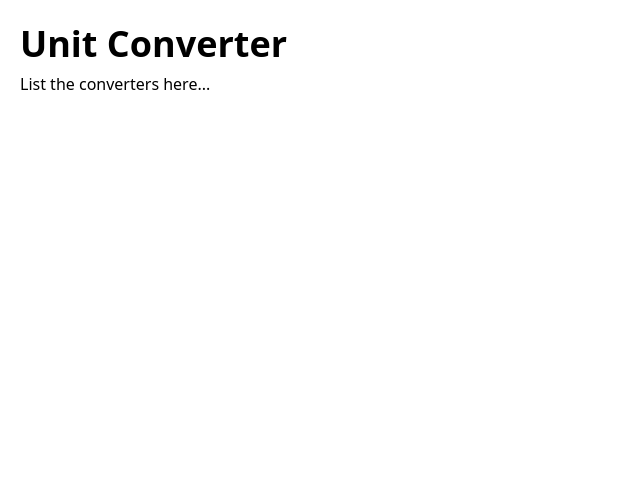
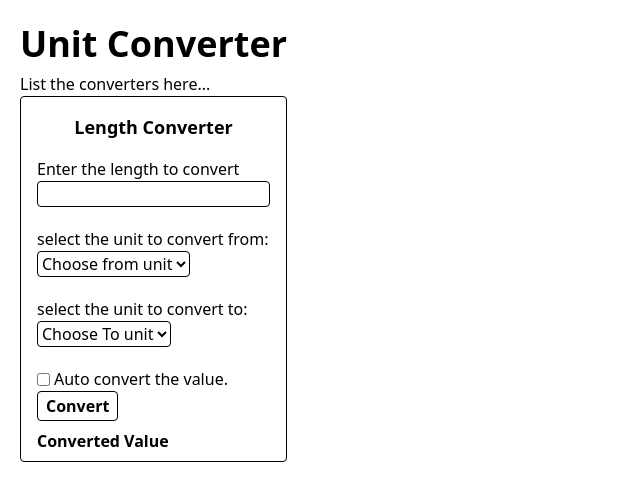
Before and after one commit to mohitk0208/unit-converter, a React (Vite) app: page / in a window 1280 px wide. Shown: the top 500 px of the page, without its empty margins (0-640 px from the left). Built offline with nearby package versions, Linux system fonts and the light colour scheme.

Commit message:
created length converter

```diff
--- a/src/App.tsx
+++ b/src/App.tsx
@@ -1,4 +1,4 @@
-// import LenghtConverter from "./components/LengthConverter"
+import LenghtConverter from "./components/LengthConverter"
 
 
 function App() {
@@ -10,7 +10,7 @@ function App() {
       <div className="my-2">
         List the converters here...
 
-        {/* <LenghtConverter /> */}
+        <LenghtConverter />
       </div>
 
     </div>
--- /dev/null
+++ b/src/components/LengthConverter.tsx
@@ -0,0 +1,122 @@
+import { useEffect, useState, type ChangeEvent } from "react"
+
+const units = {
+    feet: "feet",
+    inch: "inch",
+    centimeter: "centimeter",
+    meter: "meter"
+}
+
+const unitValuesMap: Map<string, Map<string, number>> = new Map([
+    ["feet", new Map([
+        ["feet", 1],
+        ["inch", 12],
+        ["centimeter", 30.48],
+        ["meter", 0.3048]
+    ])],
+    ["inch", new Map([
+        ["feet", 1 / 12],
+        ["inch", 1],
+        ["centimeter", 2.54],
+        ["meter", 0.0254]
+    ])],
+    ["centimeter", new Map([
+        ["feet", 1 / 30.48],
+        ["inch", 1 / 2.54],
+        ["centimeter", 1],
+        ["meter", 0.01]
+    ])],
+    ["meter", new Map([
+        ["feet", 1 / 0.3048],
+        ["inch", 1 / 0.0254],
+        ["centimeter", 100],
+        ["meter", 1]
+    ])]
+])
+
+
+export const LenghtConverter = () => {
+
+    const [fromUnit, setFromUnit] = useState("");
+    const [toUnit, setToUnit] = useState("");
+    const [value, setValue] = useState<number>();
+    const [isAutoConvertEnabled, setIsAutoConvertEnabled] = useState(false);
+    const [convertedValue, setConvertedValue] = useState<number>();
+
+    function onValueChange(e: ChangeEvent<HTMLInputElement>) {
+        e.preventDefault()
+
+        setValue(e.target.valueAsNumber)
+    }
+
+    function handleConvert() {
+
+        console.log("Converting from", fromUnit, "to", toUnit, "with value", value);
+
+        if (!fromUnit || !toUnit || value === undefined) {
+            return;
+        }
+
+        const fromUnitValue = unitValuesMap.get(fromUnit.toLowerCase());
+        const converted = value * fromUnitValue?.get(toUnit.toLowerCase())!;
+
+        setConvertedValue(converted);
+    }
+
+    useEffect(() => {
+
+        if (isAutoConvertEnabled) {
+            handleConvert();
+        }
+
+    }, [value, fromUnit, toUnit, isAutoConvertEnabled]);
+
+    return (
+        <div className="border w-fit py-2 px-4 rounded">
+            <h1 className="font-bold text-center py-2 text-lg">Length Converter</h1>
+            <div className="flex flex-col gap-5 my-2">
+                <div>
+                    <label>
+                        <p>Enter the length to convert</p>
+                        <input type="number" className="border rounded" value={value} onChange={onValueChange} />
+                    </label>
+                </div>
+
+                <div>
+                    <label htmlFor="fromUnit">
+                        <p>select the unit to convert from: </p>
+                        <select className="border rounded" name="fromUnit" id="fromUnit" value={fromUnit} onChange={(e) => setFromUnit(e.target.value)}>
+                            <option>Choose from unit</option>
+                            {Object.values(units).map((unit) => <option value={unit}>{unit}</option>)}
+                        </select>
+                    </label>
+                </div>
+
+                <div>
+                    <label htmlFor="toUnit">
+                        <p>select the unit to convert to: </p>
+                        <select className="border rounded" name="toUnit" id="toUnit" value={toUnit} onChange={(e) => setToUnit(e.target.value)}>
+                            <option>Choose To unit</option>
+                            {Object.values(units).map((unit) => <option value={unit}>{unit}</option>)}
+                        </select>
+                    </label>
+                </div>
+
+                <div>
+                    <label htmlFor="isAutoCompleteEnabled" className="flex gap-1 items-center text-md" onClick={(e) => setIsAutoConvertEnabled(!isAutoConvertEnabled)}>
+                        <input type="checkbox" name="isAutoConvertEnabled" id="isAutoConvertEnabled" checked={isAutoConvertEnabled} />
+                        <span>Auto convert the value.</span>
+                    </label>
+                    {!isAutoConvertEnabled && <button type="button" className="border py-0.5 px-2 rounded font-semibold" onClick={(e) => handleConvert()}>Convert</button>}
+                </div>
+            </div>
+
+            <div>
+                <p className="font-bold text-md">Converted Value </p>
+                <p>{convertedValue}</p>
+            </div>
+        </div>
+    )
+}
+
+export default LenghtConverter
```
